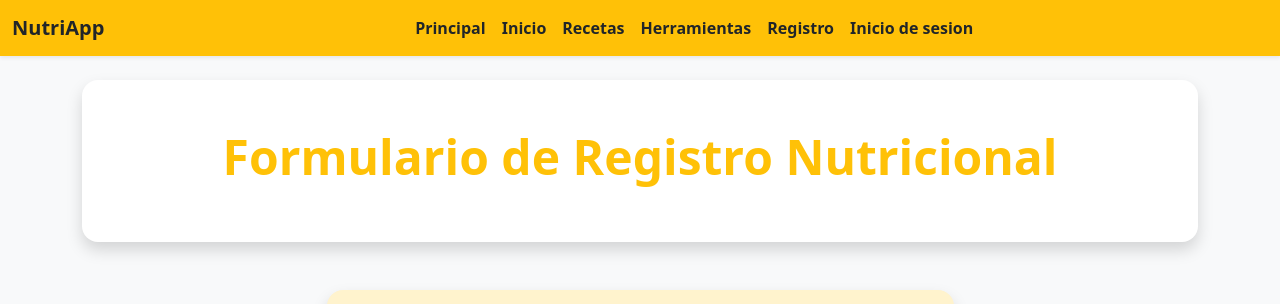
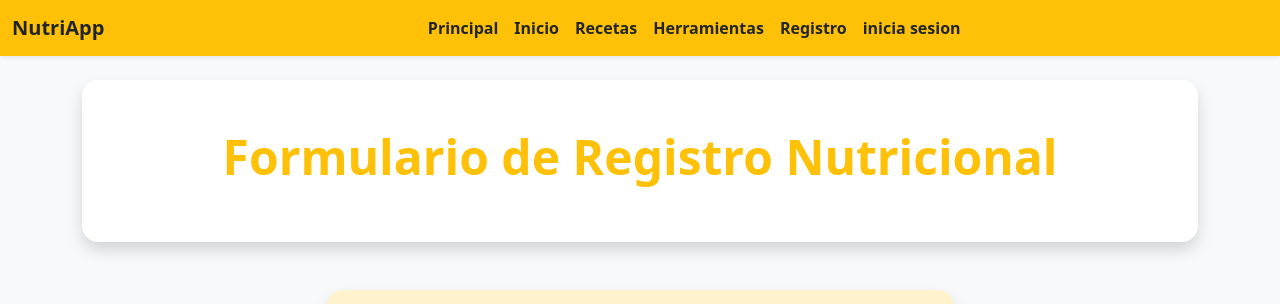
Before and after one commit to luzzz06/NutriApp, a Flask app: page /registro in a window 1280 px wide. Shown: the top 304 px of the page. Run offline with Flask 3, Linux system fonts and the light colour scheme.

Commit message:
cambie todo

```diff
--- a/app.py
+++ b/app.py
@@ -24,6 +24,10 @@ def recetas():
 @app.route('/herramientas')
 def herramientas():
     return render_template('herramientas.html')
+
+@app.route('/Inicio de Sesión')
+def sesion():
+    return render_template('login.html')
 
 
 
@@ -160,12 +164,12 @@ diccionario_datos = {
     "apellidos": {"tipo": "Texto (string)", "descripcion": "Apellidos del usuario", "obligatorio": True},
     "edad": {"tipo": "Entero (int)", "descripcion": "Edad del usuario", "obligatorio": True},
     "sexo": {"tipo": "Texto (string)", "descripcion": "Sexo o identidad de género",
-             "valores_permitidos": ["Femenino", "Masculino", "Otro"], "obligatorio": True},
+    "valores_permitidos": ["Femenino", "Masculino", "Otro"], "obligatorio": True},
     "peso": {"tipo": "Decimal (float)", "descripcion": "Peso corporal (kg)", "obligatorio": True},
     "altura": {"tipo": "Entero (int)", "descripcion": "Altura (cm)", "obligatorio": True},
     "nivel_actividad": {"tipo": "Texto (string)", "descripcion": "Nivel de actividad física diaria",
-                        "valores_permitidos": ["Sedentario", "Ligero", "Moderado", "Activo", "Muy activo"],
-                        "obligatorio": True}
+    "valores_permitidos": ["Sedentario", "Ligero", "Moderado", "Activo", "Muy activo"],
+    "obligatorio": True}
 }
 
 
--- a/templates/base.html
+++ b/templates/base.html
@@ -23,9 +23,7 @@
             <li class="nav-item"><a class="nav-link text-dark fw-semibold" href="{{ url_for('recetas') }}">Recetas</a></li>
             <li class="nav-item"><a class="nav-link text-dark fw-semibold" href="{{ url_for('herramientas') }}">Herramientas</a></li>
             <li class="nav-item"><a class="nav-link text-dark fw-semibold" href="{{ url_for('registro') }}">Registro</a></li>
-
-
-            <li class="nav-item"><a class="nav-link text-dark fw-semibold" href="{{ url_for('iniciosesion') }}">Inicio de sesion</a></li>
+            <li class="nav-item"><a class="nav-link text-dark fw-semibold" href="{{ url_for('sesion') }}">inicia sesion</a></li>
           </ul>
         </div>
       </div>
--- a/templates/herramientas.html
+++ b/templates/herramientas.html
@@ -12,7 +12,6 @@
   </div>
 
   <div class="row g-4">
-
 
     <div class="col-md-4">
       <div class="card h-100 text-center p-3 shadow-sm border-0">
--- a/templates/login.html
+++ b/templates/login.html
@@ -29,7 +29,9 @@
           </div>
 
           <div class="d-grid">
-            <button type="submit" class="btn btn-warning btn-lg fw-semibold text-dark">Entrar</button>
+            <button type="submit" class="btn btn-warning btn-lg fw-semibold text-dark">
+              Entrar
+          </button>
           </div>
         </form>
 
--- a/templates/registro.html
+++ b/templates/registro.html
@@ -132,7 +132,7 @@
 
           <p class="text-muted mt-4 mb-0">
             ¿Ya tienes una cuenta?
-            <a href="{{ url_for('inicio') }}" class="text-dark fw-semibold text-decoration-none">Inicia sesión</a>
+            <a href="{{ url_for('sesion') }}" class="text-dark fw-semibold text-decoration-none">Inicia sesión</a>
           </p>
 
         </div>
```
